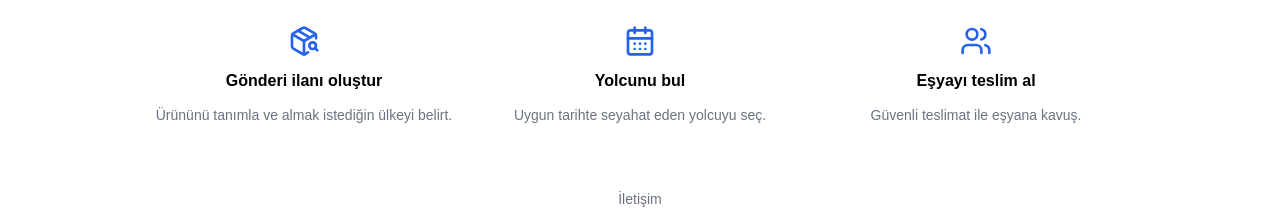
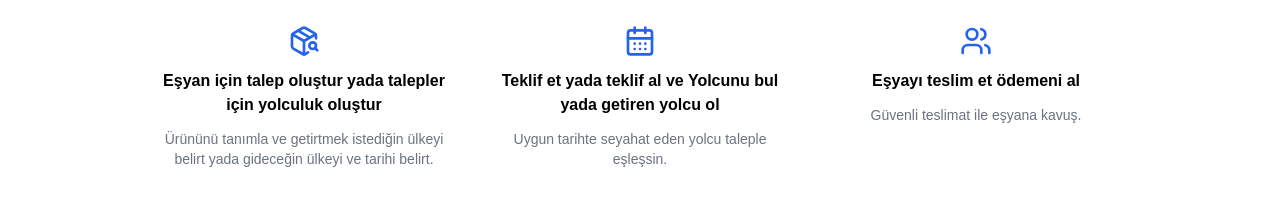
Before and after one commit to mssalci/yolcuberaberi, a Next.js app: page / in a window 1280 px wide. Shown: the part 304-523 px from the top of the page. Built offline with nearby package versions, Linux system fonts and the light colour scheme; no server answers.

Commit message:
Update index.js

```diff
--- a/pages/index.js
+++ b/pages/index.js
@@ -8,7 +8,7 @@ export default function HomePage() {
         <title>Yolcu Beraberi | Yurt Dışından Eşya Getir, Kazan</title>
         <meta
           name="description"
-          content="Yurt dışından eşya getirmek isteyenlerle seyahat eden yolcuları buluşturan platform. Hemen talep oluştur ve gelir elde et."
+          content="Yurt dışından eşya getirmek isteyenlerle seyahat eden yolcuları buluşturan İLK ve TEK platform. Hemen talep oluştur ve gelir elde et."
         />
         <meta property="og:title" content="Yolcu Beraberi" />
         <meta property="og:description" content="Yurt dışından eşya getir, yolculuğunu kazanca dönüştür." />
@@ -37,21 +37,21 @@ export default function HomePage() {
           <div className="grid md:grid-cols-3 gap-8">
             <div className="space-y-3">
               <PackageSearch className="mx-auto w-8 h-8 text-blue-600" />
-              <h3 className="font-semibold">Gönderi ilanı oluştur</h3>
+              <h3 className="font-semibold">Eşyan için talep oluştur yada talepler için yolculuk oluştur</h3>
               <p className="text-gray-500 text-sm">
-                Ürününü tanımla ve almak istediğin ülkeyi belirt.
+                Ürününü tanımla ve getirtmek istediğin ülkeyi belirt yada gideceğin ülkeyi ve tarihi belirt.
               </p>
             </div>
             <div className="space-y-3">
               <CalendarDays className="mx-auto w-8 h-8 text-blue-600" />
-              <h3 className="font-semibold">Yolcunu bul</h3>
+              <h3 className="font-semibold">Teklif et yada teklif al ve Yolcunu bul yada getiren yolcu ol</h3>
               <p className="text-gray-500 text-sm">
-                Uygun tarihte seyahat eden yolcuyu seç.
+                Uygun tarihte seyahat eden yolcu taleple eşleşsin.
               </p>
             </div>
             <div className="space-y-3">
               <Users className="mx-auto w-8 h-8 text-blue-600" />
-              <h3 className="font-semibold">Eşyayı teslim al</h3>
+              <h3 className="font-semibold">Eşyayı teslim et ödemeni al</h3>
               <p className="text-gray-500 text-sm">
                 Güvenli teslimat ile eşyana kavuş.
               </p>
```
